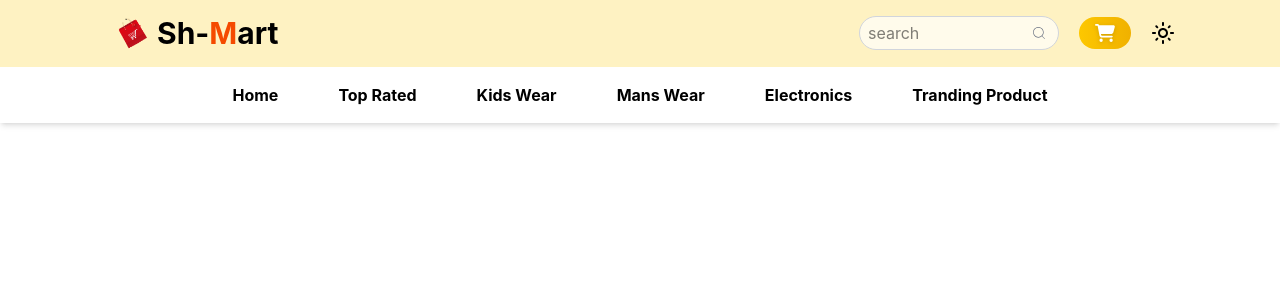
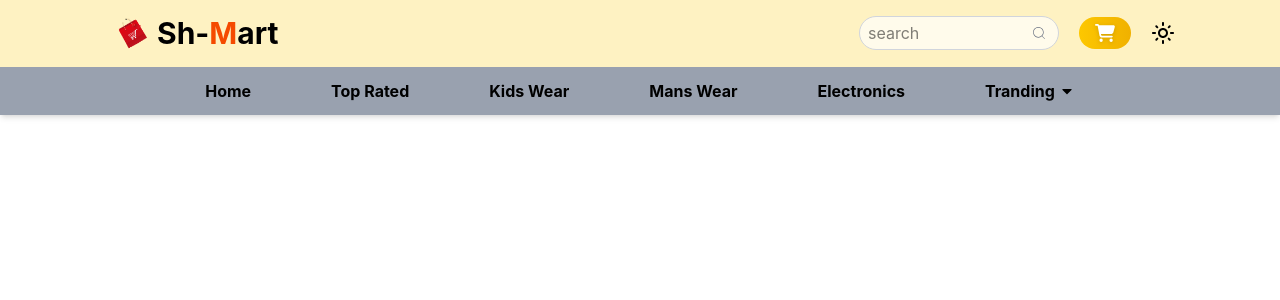
Before and after one commit to minhajul-islam-tanzim/E-commers-with-types-script, a React (Vite) app: page / in a window 1280 px wide. Shown: the top 300 px of the page. Built offline with nearby package versions, Linux system fonts and the light colour scheme.

Commit message:
2nd navber modify

```diff
--- a/src/components/shared/Navbar.tsx
+++ b/src/components/shared/Navbar.tsx
@@ -2,6 +2,8 @@ import Logo from "../assets/bag.png";
 import { CiSearch } from "react-icons/ci";
 import { FaCartShopping } from "react-icons/fa6";
 import DarkMode from "./DarkMode";
+import { FaCaretDown } from "react-icons/fa";
+
 
 
 interface MenuItem {
@@ -12,7 +14,7 @@ interface MenuItem {
 
 
 
- const Menu: MenuItem[]  = [
+ const Menu: MenuItem[] = [
   {
     id: 1,
     name: 'Home',
@@ -34,20 +36,31 @@ interface MenuItem {
     link: '/#'
   },
   {
-    id: 4,
+    id: 5,
     name: 'Electronics',
     link: '/#'
   },
-  {
-    id: 5,
-    name: 'Tranding Product',
+
+ ];
+
+ const dropDownLinks: MenuItem[] = [
+    {id:1,
+    name:'Tranding Products',
     link: '/#'
   },
- ];
+    {id:2,
+    name:'Best Selling',
+    link: '/#'
+  },
+    {id:3,
+    name:'Top Rated',
+    link: '/#'
+  }
+]
 
 const Navbar = () => {
   return (
-    <div className="shadow-md bg-white dark:bg-yellow-500 dark:text-white duration-200 relative z-40">
+    <div className="shadow-md bg-white dark:bg-yellow-800 dark:text-white duration-200 relative z-40">
       {/* upper navbar */}
       <div className="bg-amber-200/50 ">
         <div className="container flex justify-between items-center ">
@@ -104,15 +117,37 @@ const Navbar = () => {
       {/* lower Navbar */}
 
 
-      <div className="sm:flex justify-center p-4 dark:bg-black">
-        <ul className="sm:flex  items-center gap-15">
+      <div className="sm:flex justify-center p-3 dark:bg-black bg-gray-400 ">
+        <ul className="sm:flex  items-center gap-20">
           {
             Menu.map((data) => (
               <li key={data.id}>
-                <a href={data.link} className="hover:text-yellow-500 font-bold transition-all block duration-200 hover:scale-105">{data.name}</a>
+                <a href={data.link} className="hover:text-yellow-500 font-bold transition-all block duration-100 hover:scale-105">{data.name}</a>
               </li>
             ))
           }
+
+          <li className="relative group">
+              <a className="hover:text-yellow-500 font-bold transition-all block duration-100 hover:scale-105 flex items-center gap-1" href="">Tranding<FaCaretDown/></a >
+
+
+
+
+              {/* dropdoown feture */}
+
+
+              <div className="absolute hidden group-hover:block bg-white/70 dark:bg-gray-800 shadow-md rounded-md w-60 py-2 z-50 pt-5">
+                <ul >
+                  {
+                    dropDownLinks.map((data) =>
+                      <li key={data.id}>
+                      <a href={data.link} className="text-black dark:text-white font-bold p-3 inline-block hover:bg-yellow-300 rounded-2xl hover:w-full">{data.name}</a>
+                    </li>
+                    )
+                  }
+                </ul>
+                  </div>
+          </li>
         </ul>
       </div>
     </div>
```
